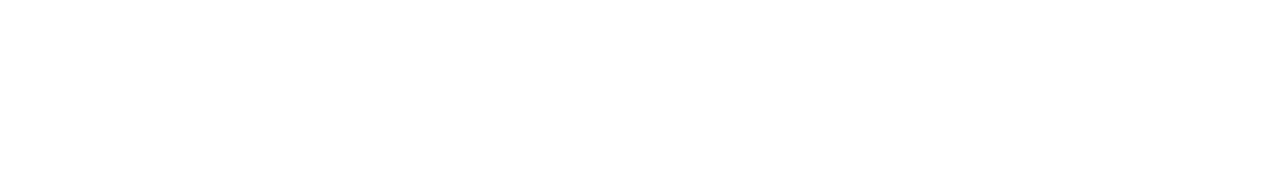
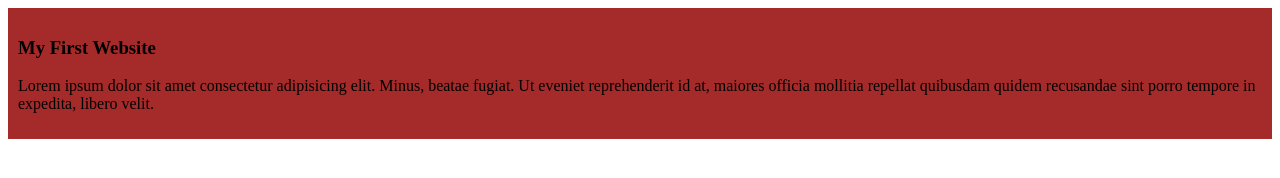
Before and after one commit to danyel399/my-simple-website, a plain HTML site: page index.html in a window 1280 px wide. Drawn offline with Linux system fonts and the light colour scheme.

Commit message:
added the blog

```diff
--- a/index.html
+++ b/index.html
@@ -4,8 +4,13 @@
     <meta charset="UTF-8">
     <meta name="viewport" content="width=device-width, initial-scale=1.0">
     <title>my simple website</title>
+    <link rel="stylesheet" href="style/blog.css">
 </head>
 <body>
-
+    <div>
+        <h3>My First Website</h3>
+        <p>
+            Lorem ipsum dolor sit amet consectetur adipisicing elit. Minus, beatae fugiat. Ut eveniet reprehenderit id at, maiores officia mollitia repellat quibusdam quidem recusandae sint porro tempore in expedita, libero velit.</p>
+    </div>
 </body>
 </html>
--- /dev/null
+++ b/style/blog.css
@@ -0,0 +1,4 @@
+div{
+    background-color: brown;
+    padding: 10px;
+}
```
